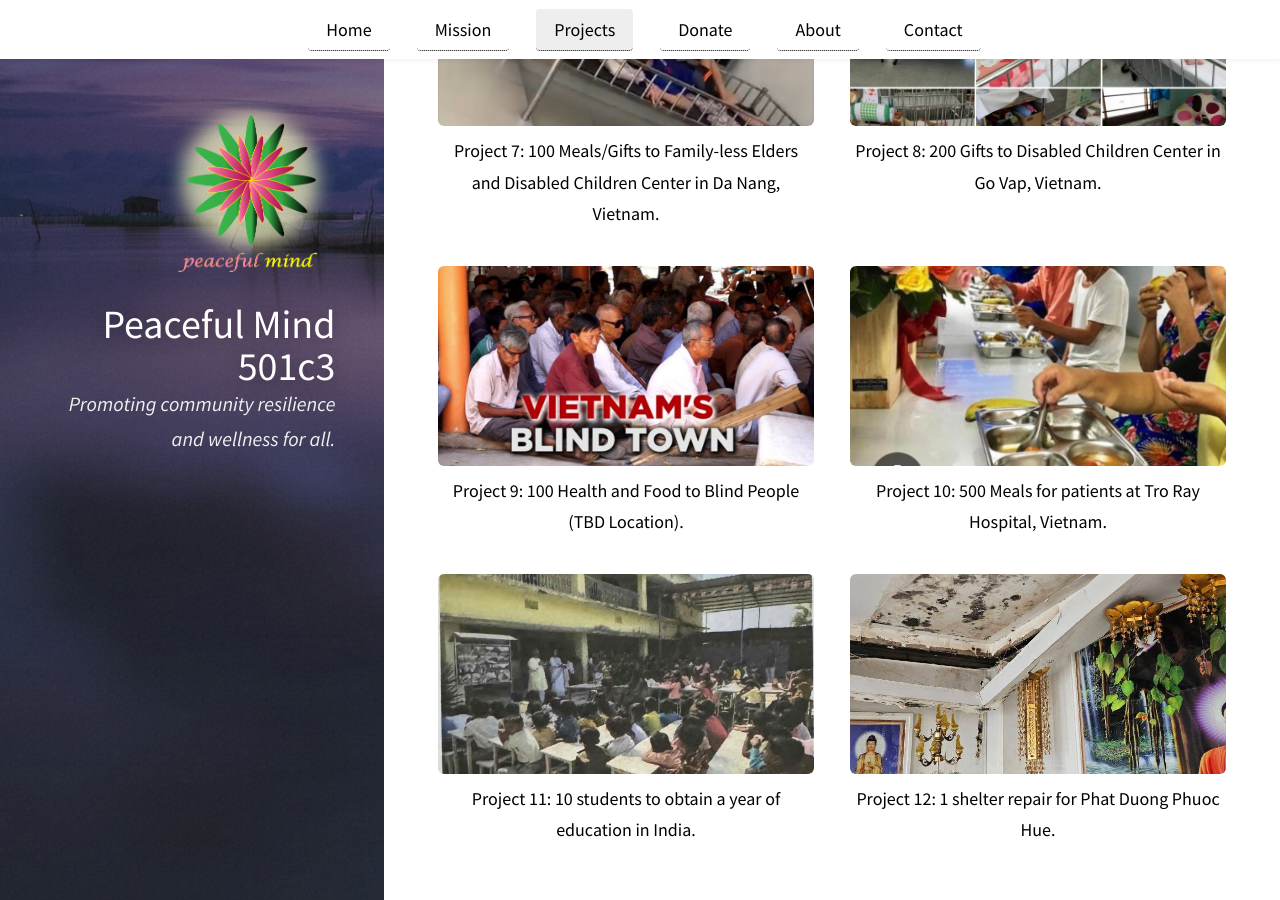
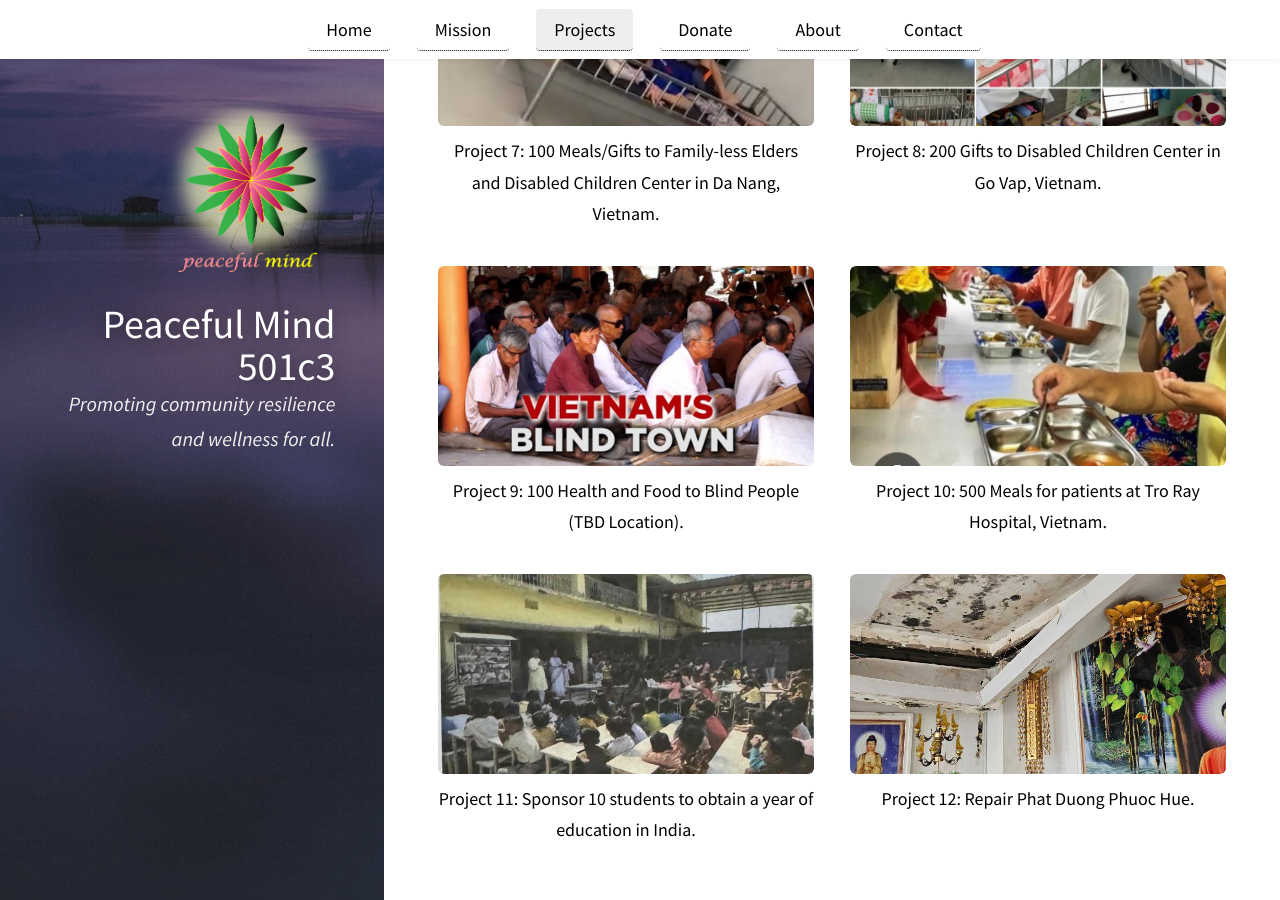
Before and after one commit to peacefulcenter/peacefulcenter.github.io, a Jekyll site: the page built from pages/projects.md, in a window 1280 px wide and 900 px high, scrolled down 1734 px. Built offline with Jekyll 4.4.1, drawn with Linux system fonts in a browser that asks for light colours.

Commit message:
edit text

```diff
--- a/pages/projects.md
+++ b/pages/projects.md
@@ -73,12 +73,12 @@ US: 4 Food Serving Events at the Homeless Shelters
 
         <figure>
             <img src="{{ '/assets/images/project-images/Education.jpg' }}" alt="Student Sponsorship Program">
-            <figcaption><strong>Project 11:</strong> 10 students to obtain a year of education in India.</figcaption>
+            <figcaption><strong>Project 11:</strong> Sponsor 10 students to obtain a year of education in India.</figcaption>
         </figure>
 
         <figure>
             <img src="{{ '/assets/images/project-images/PhatDuongPhuocHue-RepairNeed.JPG' }}" alt="Temple Roof and Ceiling Repair">
-            <figcaption><strong>Project 12:</strong> 1 shelter repair for Phat Duong Phuoc Hue.</figcaption>
+            <figcaption><strong>Project 12:</strong> Repair Phat Duong Phuoc Hue.</figcaption>
         </figure>
 
     </div>
```
